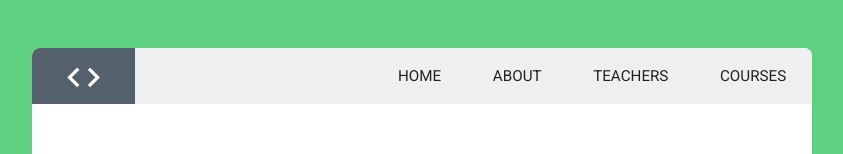
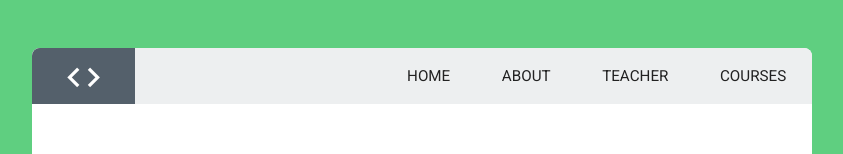
Before and after one commit to dainyleen/teachable, a React (Create React App) app: page / in a window 1280 px wide. Shown: the top 154 px of the page, without its empty margins (218-1061 px from the left). Built offline with nearby package versions, Linux system fonts and the light colour scheme.

Commit message:
Added Link component

```diff
--- a/src/components/Header.js
+++ b/src/components/Header.js
@@ -1,13 +1,14 @@
 import React from 'react';
+import { Link } from 'react-router-dom';
 
 const Header = () => (
   <header>
     <span className="icn-logo"><i className="material-icons">code</i></span>
     <ul className="main-nav">
-      <li><a href="#">Home</a></li>
-      <li><a href="#">About</a></li>
-      <li><a href="#">Teachers</a></li>
-      <li><a href="#">Courses</a></li>
+      <li><Link to="/">Home</Link></li>
+      <li><Link to="/about">About</Link></li>
+      <li><Link to="/teachers">Teacher</Link></li>
+      <li><Link to="/courses">Courses</Link></li>
     </ul>
   </header>
 );
```
